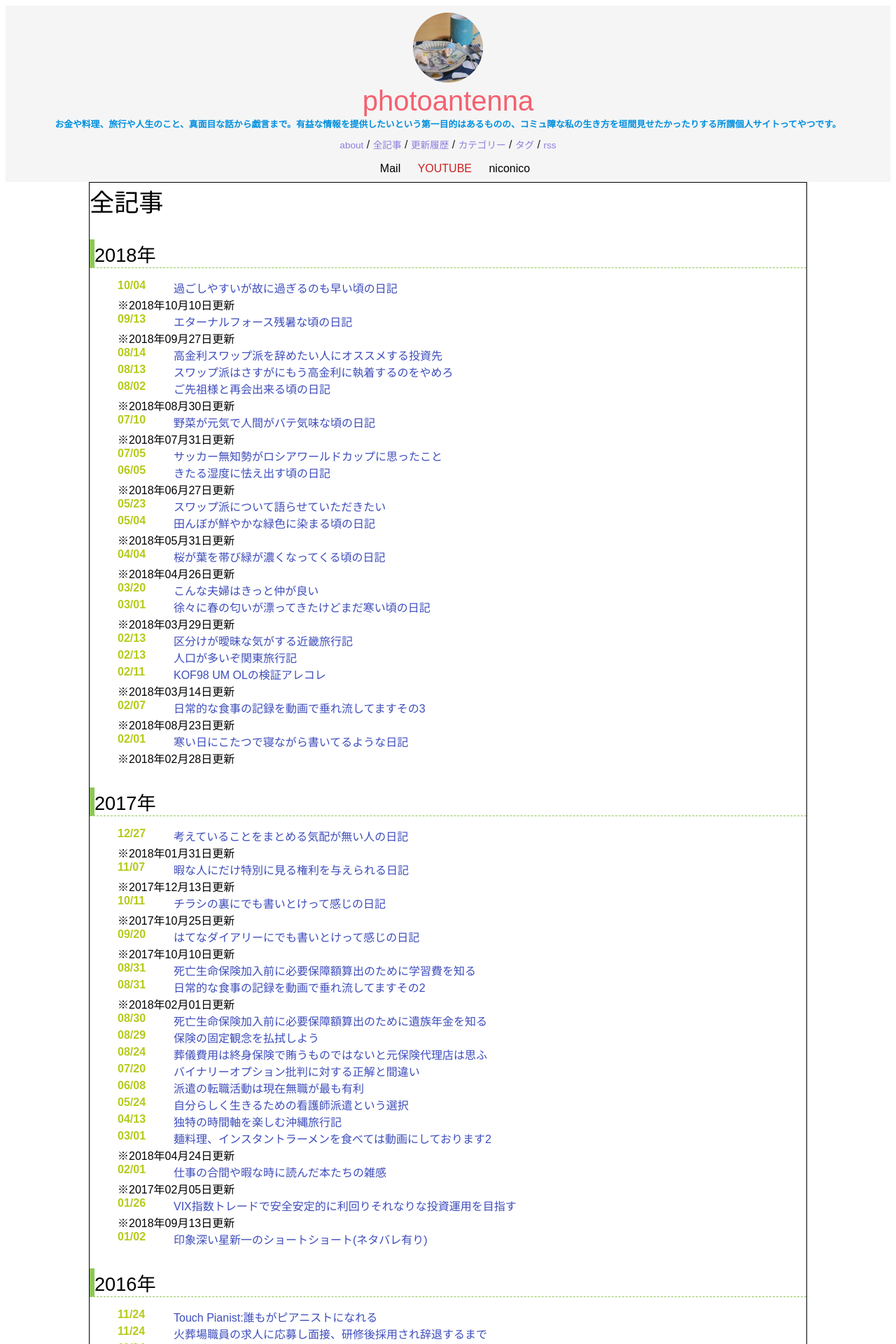
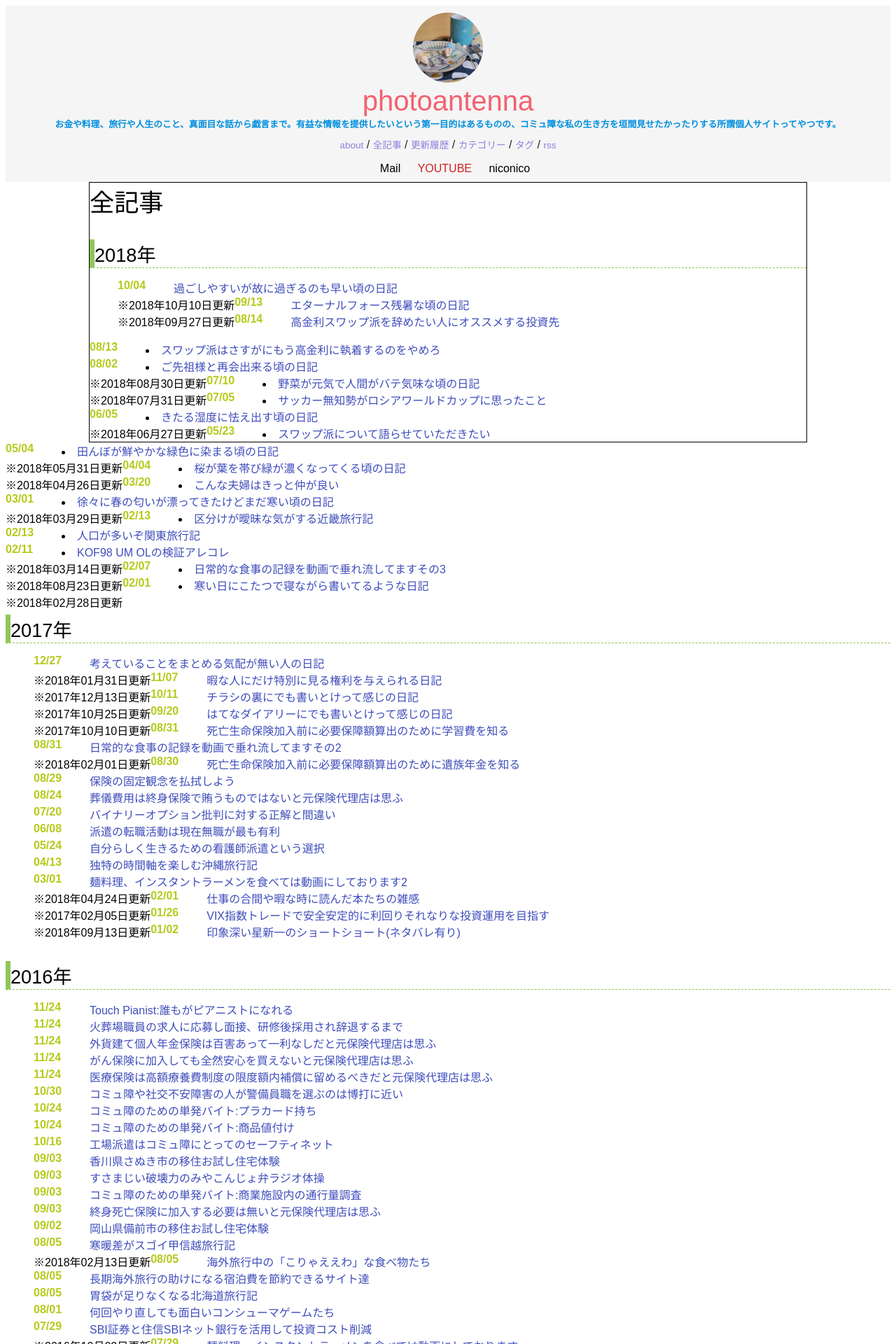
Before and after one commit to photoantenna/photoantenna.github.io, a Jekyll site: the page built from archive.html, in a window 1280 px wide. Shown: the top 1920 px of the page at 70% size. Built offline with Jekyll 4.4.1, drawn with Linux system fonts in a browser that asks for light colours.

Commit message:
Update archive.html

```diff
--- a/archive.html
+++ b/archive.html
@@ -29,7 +29,7 @@
       <div style="width:80px;
                   float:left;
                   color: #b5ca1b;
-                  font-weight: bold;">{{ post.date | date: "%m/%d" }}</div> <a href="{{ site.url }}{{ post.url }}">{{ post.title }}</a><div style="clear:both;"></div>{% if post.update %}※{{ post.update | date: "%Y年%m月%d日" }}更新{% endif %}</li>{% endfor %}
+                  font-weight: bold;">{{ post.date | date: "%m/%d" }}</div> <a href="{{ site.url }}{{ post.url }}">{{ post.title }}</a><div style="clear:both;"></div>{% if post.update %}<div style="float:left;">※{{ post.update | date: "%Y年%m月%d日" }}更新{% endif %}</div></li>{% endfor %}
     </ul>
 
   </div>
```
